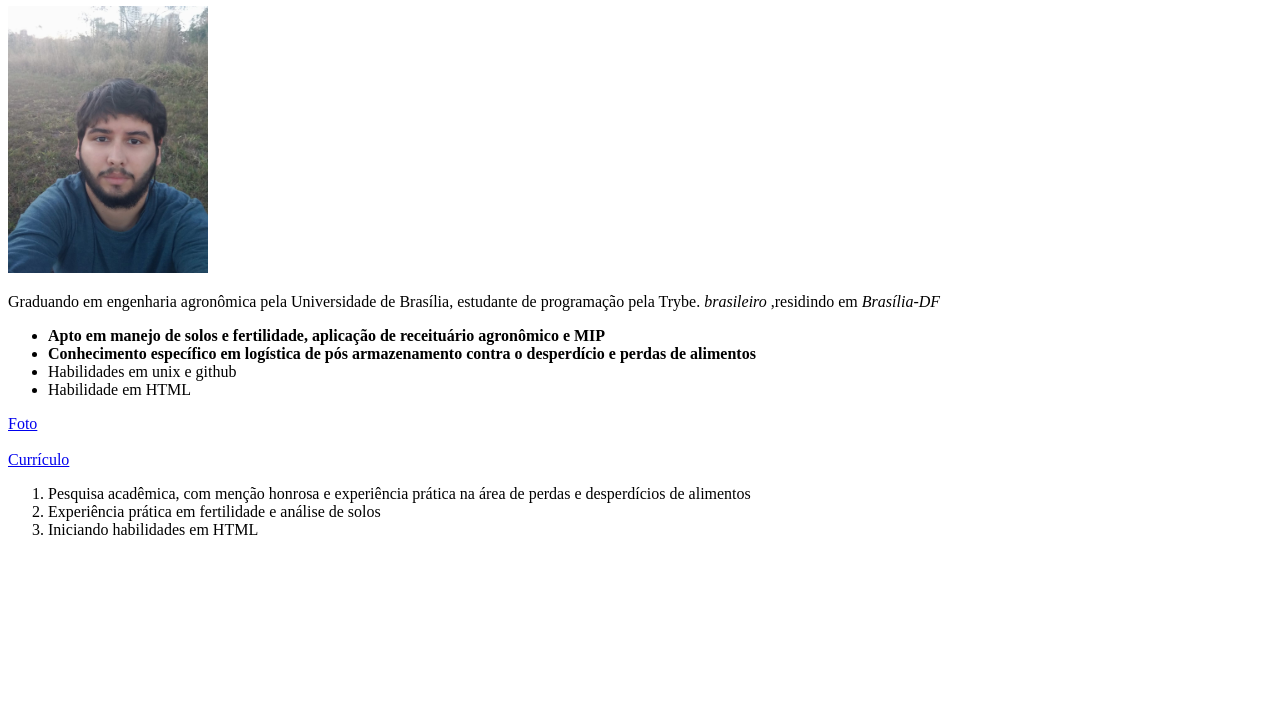
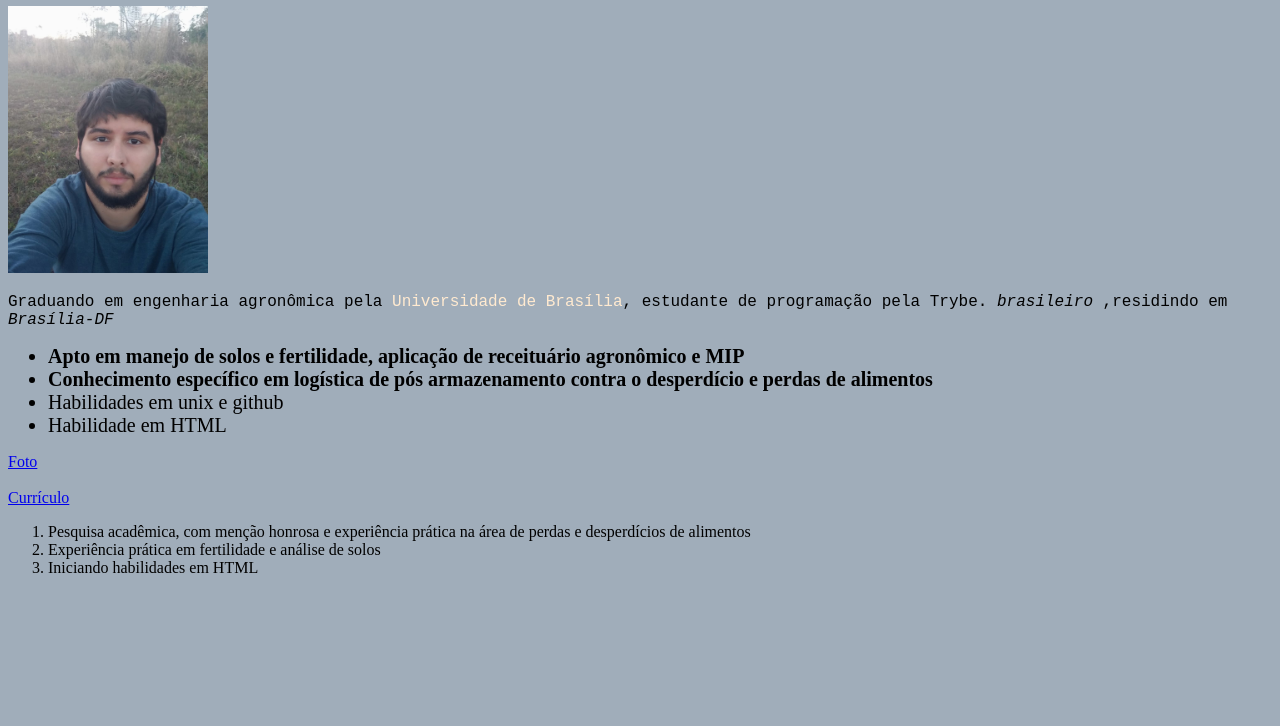
Before and after one commit to Villefor/Trybe_exercises, a plain HTML site: page Portfolio/portfolio.html in a window 1280 px wide. Shown: the part 74-800 px from the top of the page. Drawn offline with Linux system fonts and the light colour scheme.

Commit message:
atualização do projeto

```diff
--- a/Portfolio/portfolio.html
+++ b/Portfolio/portfolio.html
@@ -6,22 +6,31 @@
     <meta name="viewport" content="width=device-width, initial-scale=1.0">
     <title>Portfólio_Dário</title>
 </head>
+<style>
+h1, p {font-family: monospace, sans-serif;}
+body {background-color:#A0ADBA;
+
+}
+    .sol,.log,.git,.htm {font-size: 20px;}
+    #unb {color: #FFEAD0;}
+
+</style>
 <body>
     <H1>Dário Villefor Cabral</H1>
     <img id="dario" src="Imagens/eu.jpeg" width="200 px" alt="Foto de Dário">
-    <p> Graduando em engenharia agronômica pela Universidade de Brasília, estudante de programação pela Trybe. <em>brasileiro</em> ,residindo em <em>Brasília-DF</em> </p>
+    <p> Graduando em engenharia agronômica pela <span id="unb">Universidade de Brasília</span>, estudante de programação pela Trybe. <em>brasileiro</em> ,residindo em <em>Brasília-DF</em> </p>
     <ul>
-        <li><a href="#solos"></a><strong>Apto em manejo de solos e fertilidade, aplicação de receituário agronômico e MIP</strong></li>
-        <li><a href="#logística"></a><strong>Conhecimento específico em logística de pós armazenamento contra o desperdício e perdas de alimentos</strong></li>
-        <li>Habilidades em unix e github</li>
-        <li> <a href="#HTML"></a> Habilidade em HTML</li>
+        <li class="sol"><strong>Apto em manejo de solos e fertilidade, aplicação de receituário agronômico e MIP</strong></li>
+        <li class="log"></a><strong>Conhecimento específico em logística de pós armazenamento contra o desperdício e perdas de alimentos</strong></li>
+        <li class="git">Habilidades em unix e github</li>
+        <li class="htm">Habilidade em HTML</li>
     </ul>
     <a href="#dario">Foto</a><br><br>
     <a href="https://app.betrybe.com/course" target="_blank">Currículo</a>
    <ol>
-       <li id="logística"> Pesquisa acadêmica, com menção honrosa e experiência prática na área de perdas e desperdícios de alimentos</li>
-       <li id="solos"> Experiência prática em fertilidade e análise de solos</li>
-       <li id="HTML">Iniciando habilidades em HTML</li>
+       <li> Pesquisa acadêmica, com menção honrosa e experiência prática na área de perdas e desperdícios de alimentos</li>
+       <li> Experiência prática em fertilidade e análise de solos</li>
+       <li> Iniciando habilidades em HTML</li>
    </ol>
 
 </body>
```
